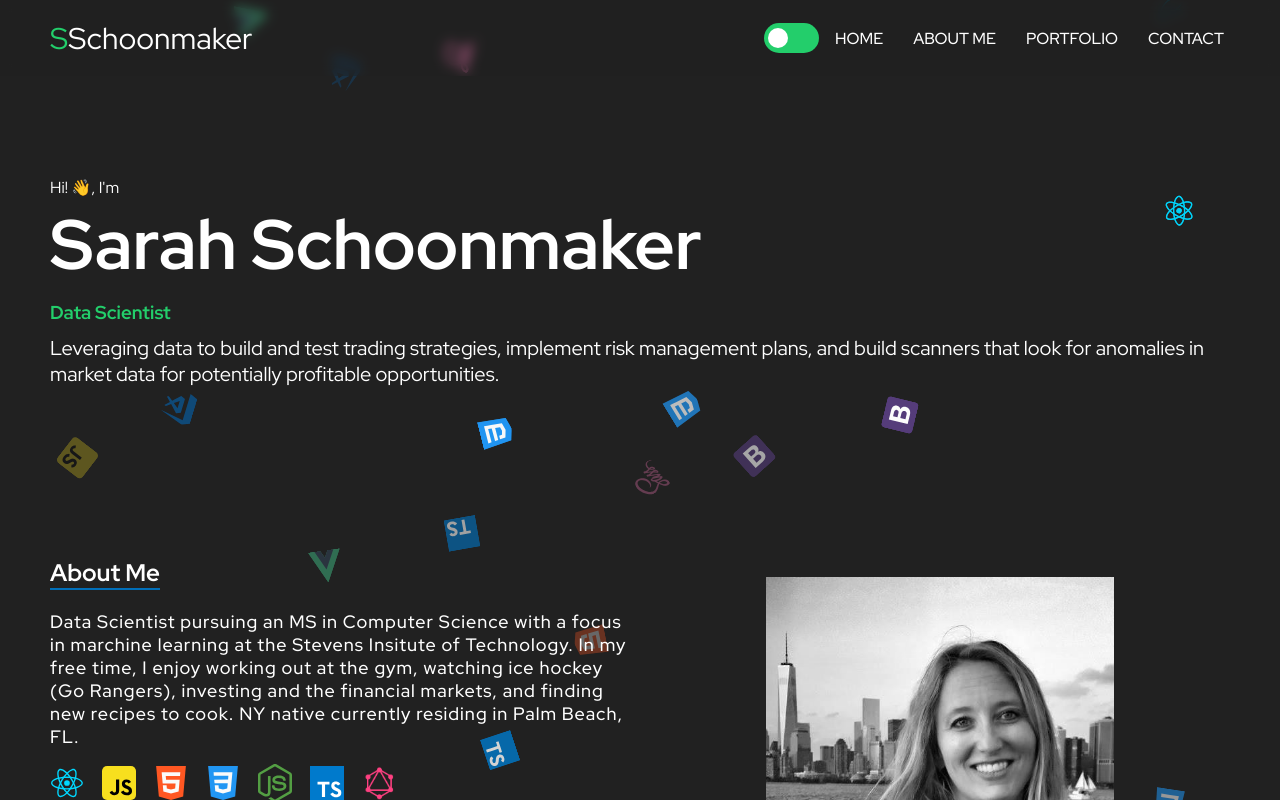
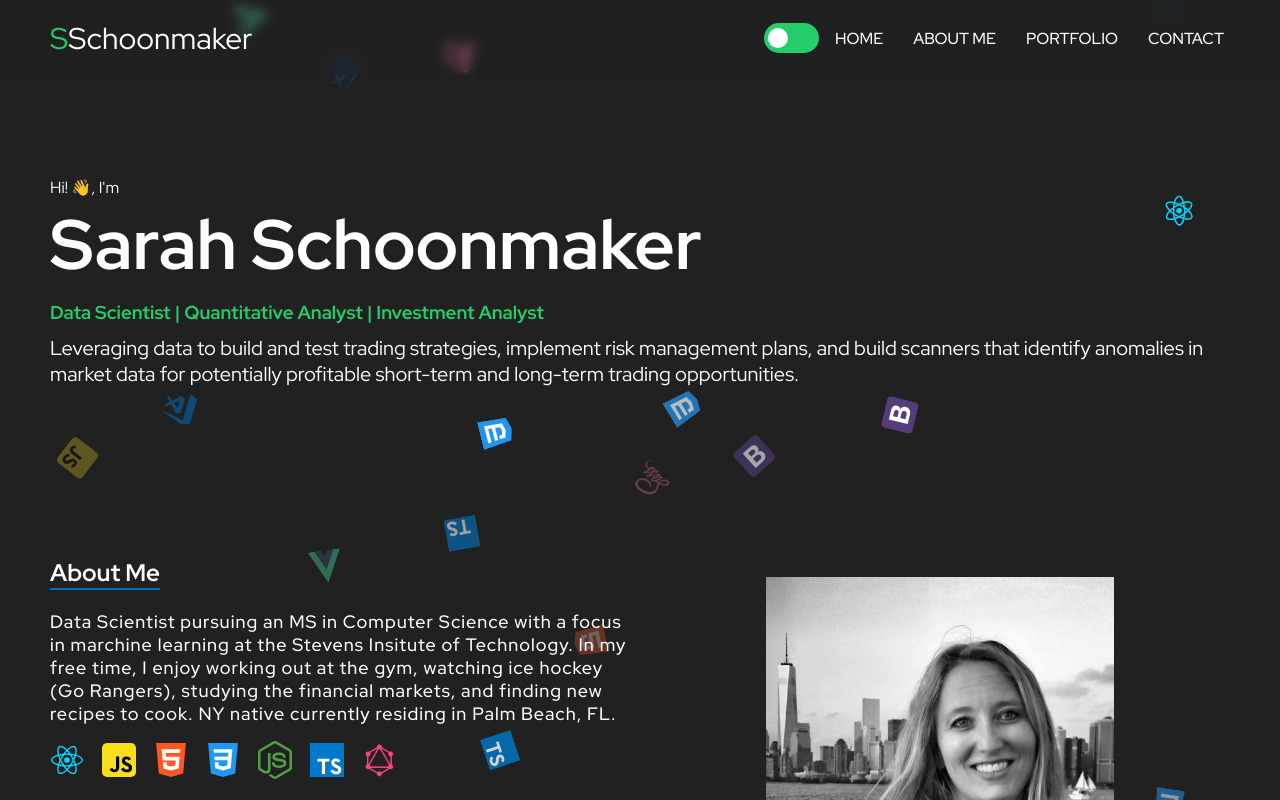
Before and after one commit to SarahSchoonmaker/sarah-react-portfolio, a React (Create React App) app: page / in a window 1280 px wide. Shown: the top 800 px of the page. Built offline with nearby package versions, Linux system fonts and the light colour scheme.

Commit message:
edited about

```diff
--- a/src/components/About/About.tsx
+++ b/src/components/About/About.tsx
@@ -20,7 +20,7 @@ export function About(){
         <ScrollAnimation animateIn="fadeInLeft" delay={0.2 * 1000}>
           <p>Data Scientist pursuing an MS in Computer Science with a focus in marchine learning
             at the Stevens Insitute of Technology. In my free time, I enjoy working out at the gym,
-            watching ice hockey (Go Rangers), investing and the financial markets, and finding new recipes to cook.
+            watching ice hockey (Go Rangers), studying the financial markets, and finding new recipes to cook.
             NY native currently residing in Palm Beach, FL.
           </p>
         </ScrollAnimation>
--- a/src/components/Hero/Hero.tsx
+++ b/src/components/Hero/Hero.tsx
@@ -13,12 +13,12 @@ export function Hero(){
           <h1>Sarah Schoonmaker</h1>
         </ScrollAnimation>
         <ScrollAnimation animateIn="fadeInUp" delay={0.4 * 1000}>
-          <h3>Data Scientist</h3>
+          <h3>Data Scientist | Quantitative Analyst | Investment Analyst</h3>
         </ScrollAnimation>
         <ScrollAnimation animateIn="fadeInUp" delay={0.6 * 1000}>
           <p className="small-resume">Leveraging data to build and test trading strategies, implement
-          risk management plans, and build scanners that look for anomalies in market data for potentially
-          profitable opportunities. </p>
+          risk management plans, and build scanners that identify anomalies in market data for potentially
+          profitable short-term and long-term trading opportunities. </p>
         </ScrollAnimation>
 
 
```
